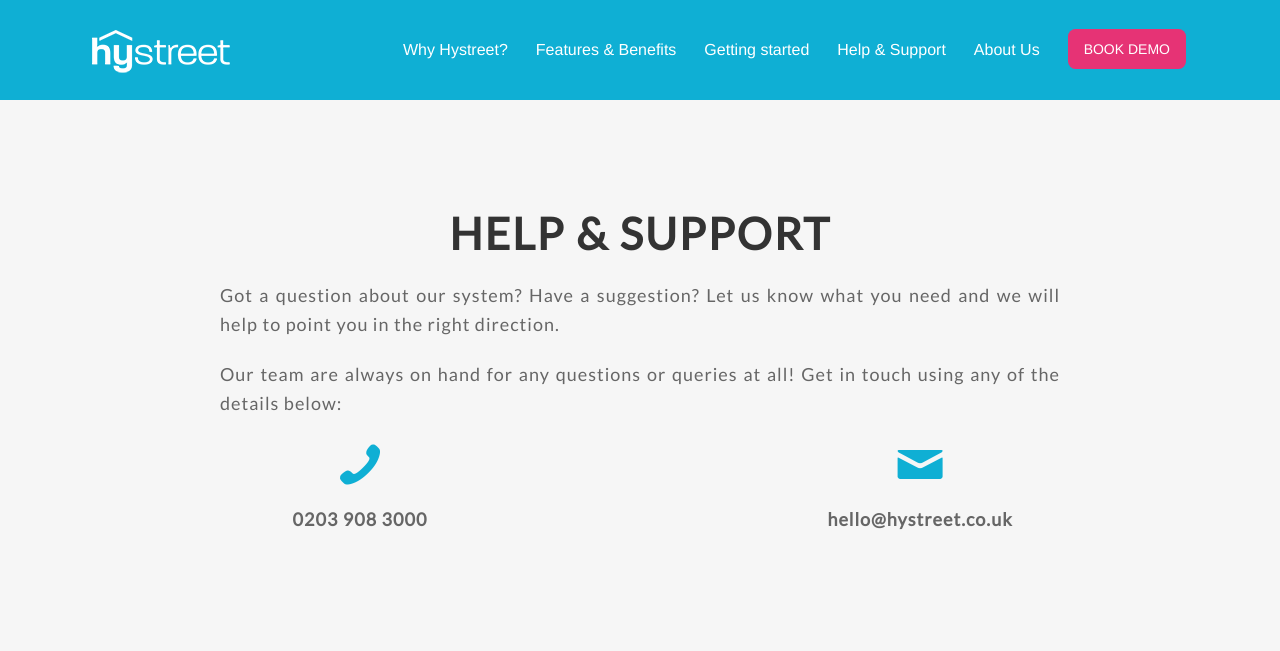
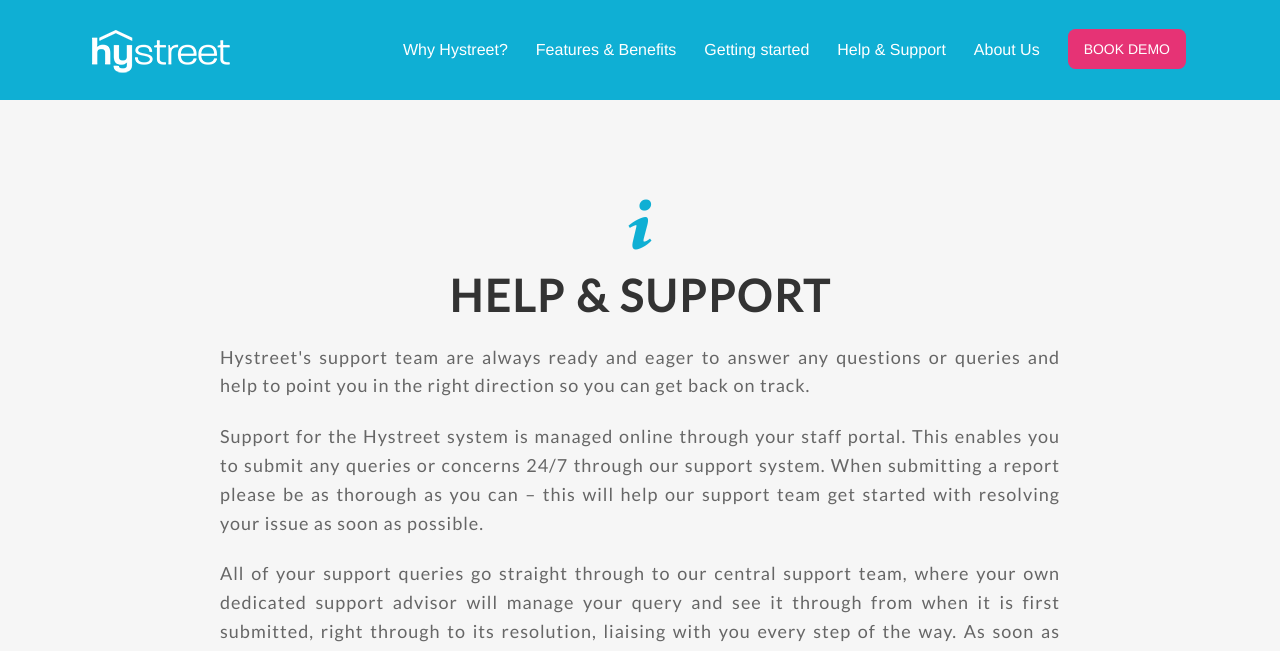
Before and after one commit to hystreet/hystreet.github.io, a Jekyll site: the page built from support/index.html, in a window 1280 px wide. Shown: the top 651 px of the page. Built offline with Jekyll 4.4.1, drawn with Linux system fonts in a browser that asks for light colours; some web fonts are replaced; a script that is not in the unit is left out; some of the changed text lies outside the part shown.

Commit message:
Updating content for help and support

```diff
--- a/support/index.html
+++ b/support/index.html
@@ -9,24 +9,17 @@
 <div class='full'>
   <div class='row'>
     <div class='special-title centered-text'>
+      <i class='icon-info'></i>
       <h1>Help &amp; Support</h1>
       <p>
-      Got a question about our system? Have a suggestion? Let us know what you need and we will help to point you in the right direction.
+      Hystreet's support team are always ready and eager to answer any questions or queries and help to point you in the right direction so you can get back on track.
       </p>
       <p>
-      Our team are always on hand for any questions or queries at all! Get in touch using any of the details below:
+      Support for the Hystreet system is managed online through your staff portal. This enables you to submit any queries or concerns 24/7 through our support system. When submitting a report please be as thorough as you can – this will help our support team get started with resolving your issue as soon as possible.
       </p>
-      <div class="large-6 columns left">
-      <i class='icon-phone'></i>
-      <p style="text-align: center;"><b>
-        0203 908 3000
-        </b></p>
-      </div>
-      <div class="large-6 columns right">
-      <i class='icon-mail'></i>
-            <p style="text-align: center;"><b>
-        hello@hystreet.co.uk
-        </b></p>
+      <p>
+        All of your support queries go straight through to our central support team, where your own dedicated support advisor will manage your query and see it through from when it is first submitted, right through to its resolution, liaising with you every step of the way. As soon as your issue has been resolved, your support advisor will let you know.
+      </p>
       </div>
   </div>
 </div>
```
